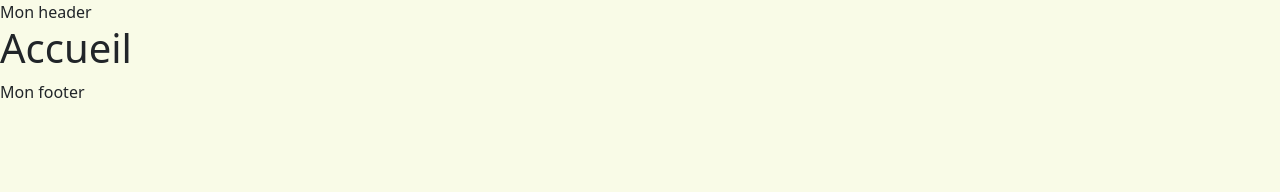
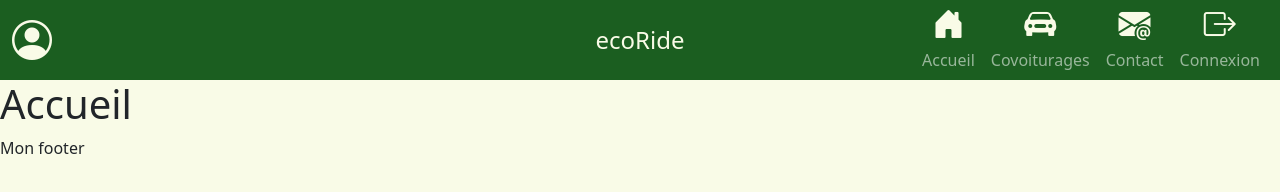
Before and after one commit to r-meynet/EcoRide, a website with bundled scripts: page index.html in a window 1280 px wide. Built offline with nearby package versions, Linux system fonts and the light colour scheme.

Commit message:
Ajout header

```diff
--- a/index.html
+++ b/index.html
@@ -3,22 +3,104 @@
     <head>
         <meta charset="UTF-8" />
         <meta name="viewport" content="width=device-width, initial-scale=1.0" />
+
+        <!-- lien vers le scss compilé en css -->
         <link rel="stylesheet" href="./scss/main.css" />
+
+        <!-- lien vers le cdn de boostrap icons -->
         <link
             rel="stylesheet"
             href="https://cdn.jsdelivr.net/npm/bootstrap-icons@1.13.1/font/bootstrap-icons.min.css" />
+
+        <!-- lien vers le script de routage -->
         <script type="module" src="./Router/router.js" defer></script>
+
+        <!-- lien vers le script de bootstrap -->
         <script
             src="https://cdn.jsdelivr.net/npm/bootstrap@5.3.8/dist/js/bootstrap.bundle.min.js"
             integrity="sha384-FKyoEForCGlyvwx9Hj09JcYn3nv7wiPVlz7YYwJrWVcXK/BmnVDxM+D2scQbITxI"
             crossorigin="anonymous"></script>
+
         <title>Document</title>
     </head>
+    <!-- tout le body aura un fond plus doux -->
     <body class="bg-light">
-        <header>Mon header</header>
+        <header>
+            <!-- header réalisé avec le composant bootstrap de navbar-->
+            <nav class="navbar navbar-expand-lg bg-dark py-0" data-bs-theme="dark">
+                <div class="container-fluid position-relative">
+                    <a href="/compte">
+                        <!-- avatar du compte -->
+                        <i class="bi bi-person-circle fs-1 text-light pb-2"></i>
+                    </a>
+
+                    <!-- nom de la marque ecoRide affiché uniquement sur petits écrans -->
+                    <a class="navbar-brand fs-4 text-light mx-auto d-lg-none" href="/">ecoRide</a>
+
+                    <!-- nom de la marque affiché sur écrans lg+, pour le centrer -->
+                    <a
+                        class="navbar-brand fs-4 text-light position-absolute top-50 start-50 translate-middle d-none d-lg-block"
+                        href="/">
+                        ecoRide
+                    </a>
+
+                    <!-- menu burger -->
+                    <button
+                        class="navbar-toggler"
+                        type="button"
+                        data-bs-toggle="collapse"
+                        data-bs-target="#navbarSupportedContent"
+                        aria-controls="navbarSupportedContent"
+                        aria-expanded="false"
+                        aria-label="Toggle navigation">
+                        <span class="navbar-toggler-icon"></span>
+                    </button>
+
+                    <!-- liens de la navbar, avec icônes ux design -->
+                    <div class="collapse navbar-collapse" id="navbarSupportedContent">
+                        <ul class="navbar-nav ms-auto mb-2 mb-lg-0" style="flex-shrink: 0">
+                            <li class="nav-item text-center">
+                                <a class="nav-link pt-0" href="/">
+                                    <i
+                                        class="bi bi-house-door-fill fs-2 py-0 text-light d-none d-lg-inline"></i>
+                                    <br />
+                                    Accueil
+                                </a>
+                            </li>
+                            <li class="nav-item text-center">
+                                <a class="nav-link pt-0" href="/covoiturages">
+                                    <i
+                                        class="bi bi-car-front-fill fs-2 py-0 text-light d-none d-lg-inline"></i>
+                                    <br />
+                                    Covoiturages
+                                </a>
+                            </li>
+                            <li class="nav-item text-center">
+                                <a class="nav-link pt-0" href="/contact">
+                                    <i
+                                        class="bi bi-envelope-at-fill fs-2 py-0 text-light d-none d-lg-inline"></i>
+                                    <br />
+                                    Contact
+                                </a>
+                            </li>
+                            <li class="nav-item text-center">
+                                <a class="nav-link pt-0" href="/signin">
+                                    <i
+                                        class="bi bi-box-arrow-right fs-2 py-0 text-light d-none d-lg-inline"></i>
+                                    <br />
+                                    Connexion
+                                </a>
+                            </li>
+                        </ul>
+                    </div>
+                </div>
+            </nav>
+        </header>
+
         <main id="main-page">
-            <!-- Contenu généré avec le système de routage -->
+            <!-- Ici sera le contenu importé avec le système de routage -->
         </main>
+
         <footer>Mon footer</footer>
     </body>
 </html>
```
